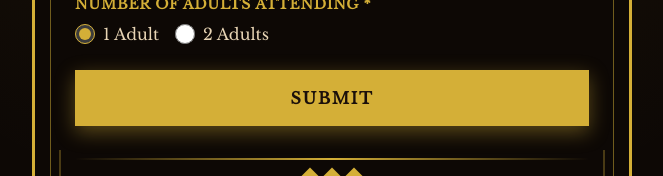
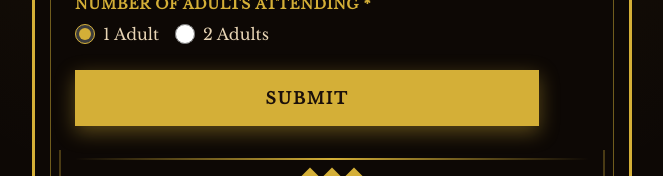
Before and after one commit to yoknee/all-in-after-dark, a React (Vite) app in the folder frontend/: page /register in a window 1280 px wide. Shown: the part 1121-1297 px from the top of the page, without its empty margins (308-971 px from the left). Built offline with nearby package versions, Linux system fonts and the light colour scheme; no server answers; the database is empty.

Commit message:
Update RegistrationForm button styles for improved layout and responsiveness

```diff
--- a/frontend/src/components/RegistrationForm.tsx
+++ b/frontend/src/components/RegistrationForm.tsx
@@ -245,8 +245,8 @@ export function RegistrationForm() {
         <button
           type="submit"
           disabled={isSubmitting}
-          className="w-full inline-block bg-gold text-dark-brown-2 px-12 py-4.5 text-base tracking-widest uppercase font-bold border-none cursor-pointer mt-6 transition-all duration-300 shadow-[0_6px_20px_rgba(212,175,55,0.4)] font-baskerville hover:bg-light-gold hover:-translate-y-0.5 hover:shadow-[0_8px_25px_rgba(212,175,55,0.6)] disabled:opacity-50 disabled:cursor-not-allowed disabled:hover:translate-y-0 disabled:hover:bg-gold"
-          style={{ height: '56px' }}
+          className="w-full flex flex-row flex-wrap justify-center items-center bg-gold text-dark-brown-2 px-4 py-4.5 text-base tracking-widest uppercase font-bold border-none cursor-pointer mt-6 transition-all duration-300 shadow-[0_6px_20px_rgba(212,175,55,0.4)] font-baskerville hover:bg-light-gold hover:-translate-y-0.5 hover:shadow-[0_8px_25px_rgba(212,175,55,0.6)] disabled:opacity-50 disabled:cursor-not-allowed disabled:hover:translate-y-0 disabled:hover:bg-gold"
+          style={{ maxWidth: '464px', height: '56px' }}
         >
           {isSubmitting ? 'Submitting...' : 'submit'}
         </button>
```
